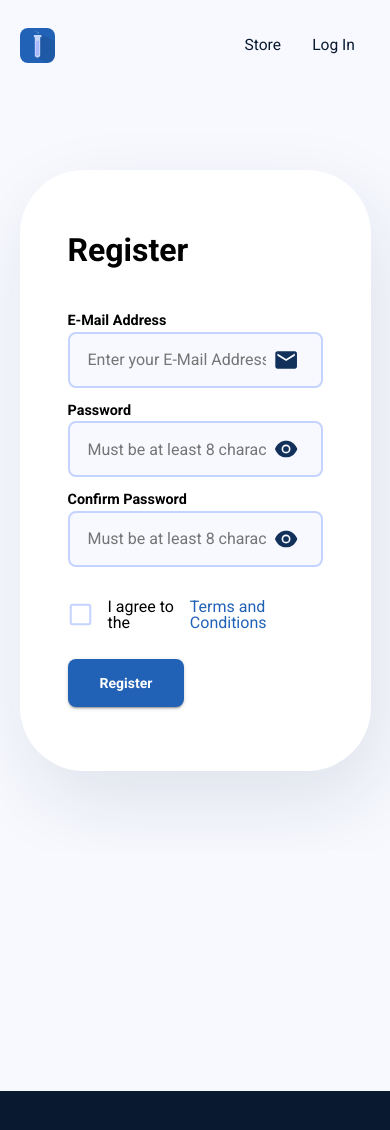
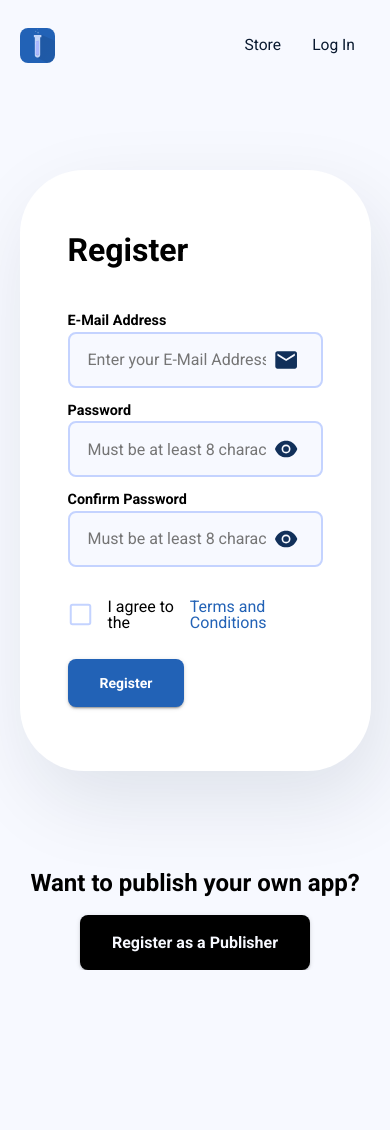
Before and after one commit to floriankulig/testiply, a Next.js app: page /register in a window 390 px wide. Shown: the top 1130 px of the page. Built offline with nearby package versions, Linux system fonts and the light colour scheme; no server answers.

Commit message:
changable form type on mobile

```diff
--- a/src/components/auth/TesterAuthForm.tsx
+++ b/src/components/auth/TesterAuthForm.tsx
@@ -12,11 +12,11 @@ import { CSSTransition } from "react-transition-group";
 import { ErrorMessage } from "components/ErrorMessage";
 import axios from "axios";
 import { useRouter } from "next/router";
-import { capitalized } from "helpers";
+import { capitalized, oppositeFormType } from "helpers";
 import { Loading } from "components/Loading";
 import { Overlay } from "components/Overlay";
 import { useAuthValue } from "context";
-import { useOnClickOutside } from "hooks";
+import { useIsMobile, useOnClickOutside } from "hooks";
 import { SpaceBetween } from "components/SpaceBetweenRow";
 import { FaChevronRight } from "react-icons/fa";
 import { motion } from "framer-motion";
@@ -43,6 +43,7 @@ export const TesterAuthForm: React.FC<TesterAuthFormProps> = ({
   const router = useRouter();
   const [errorMessage, setErrorMessage] = useState<string>("");
   const [type, setType] = useState<FormType>(formType);
+  const isMobile = useIsMobile(1080);
   const { renewUid } = useAuthValue();
   const ref = useRef<HTMLDivElement>(null);
   if (asModal) {
@@ -100,6 +101,7 @@ export const TesterAuthForm: React.FC<TesterAuthFormProps> = ({
   };
 
   const body = (
+    <>
       <AuthForm
         ref={ref}
         as={motion.div}
@@ -111,10 +113,8 @@ export const TesterAuthForm: React.FC<TesterAuthFormProps> = ({
           {asModal && (
             <SwitchFormType
               className="link"
-            onClick={() => setType(type === "register" ? "login" : "register")}
-            onKeyDown={() =>
-              setType(type === "register" ? "login" : "register")
-            }
+              onClick={() => setType(oppositeFormType(type))}
+              onKeyDown={() => setType(oppositeFormType(type))}
               tabIndex={0}
               aria-label="Switch form type."
             >
@@ -155,8 +155,8 @@ export const TesterAuthForm: React.FC<TesterAuthFormProps> = ({
                     svgClickHandler={() => setShowPasswords((prev) => !prev)}
                   />
                   <FormikCheckbox name="acceptedTAS">
-                  {/*LINK NEEDS TO POINT TO TERMS AND CONDITIONS LATER*/}I agree
-                  to the&nbsp;
+                    {/*LINK NEEDS TO POINT TO TERMS AND CONDITIONS LATER*/}I
+                    agree to the&nbsp;
                     <Link href="/register">
                       <span className="link">Terms and Conditions</span>
                     </Link>
@@ -189,6 +189,21 @@ export const TesterAuthForm: React.FC<TesterAuthFormProps> = ({
           )}
         </Formik>
       </AuthForm>
+      {type === "register" && isMobile && !asModal && (
+        <>
+          <h2>Want to publish your own app?</h2>
+          <Button
+            color="black"
+            big
+            bold
+            onClick={() => router.push("dev/register")}
+            onKeyDown={() => router.push("dev/register")}
+          >
+            Register as a Publisher
+          </Button>
+        </>
+      )}
+    </>
   );
 
   if (asModal) {
```
Lines whose indentation alone changed are shown as unchanged.
